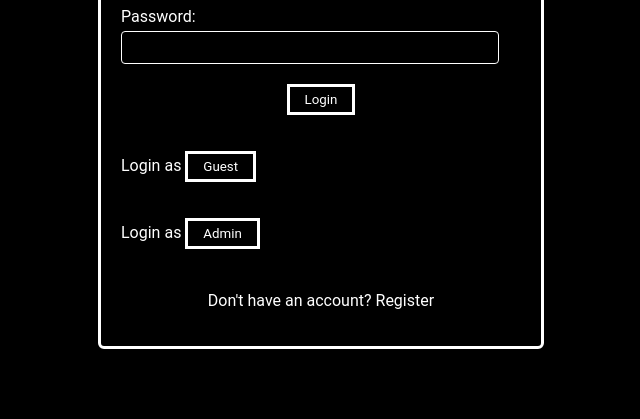
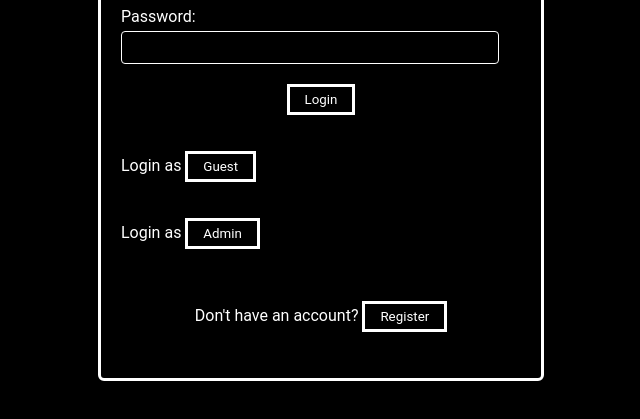
Before and after one commit to avisre/prototype, a website: page views/login.html in a window 1280 px wide. Shown: the part 427-846 px from the top of the page, without its empty margins (327-967 px from the left). Drawn offline with Linux system fonts and the light colour scheme; files that its build step writes are made by us from their sources; files whose address does not match are found by name.

Commit message:
Update login.html

```diff
--- a/views/login.html
+++ b/views/login.html
@@ -57,7 +57,7 @@
         </form>
 
         <!-- Link to register page for users who don't have an account -->
-        <p>Don't have an account? <a href="/register">Register</a></p>
+        <p>Don't have an account? <button><a href="/register">Register</a></button></p>
     </section>
 </body>
 
```
